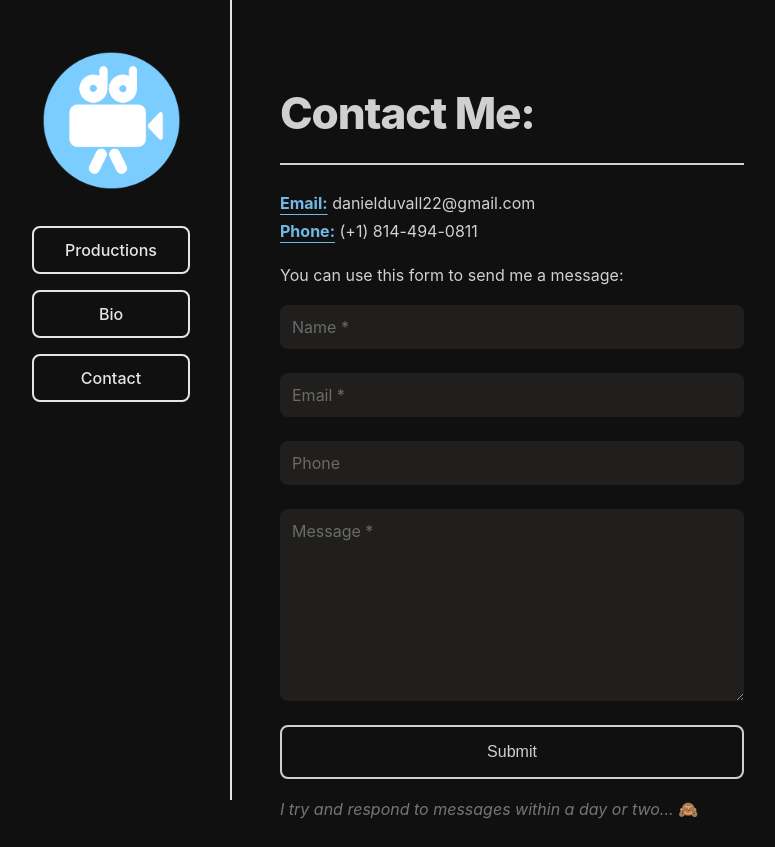
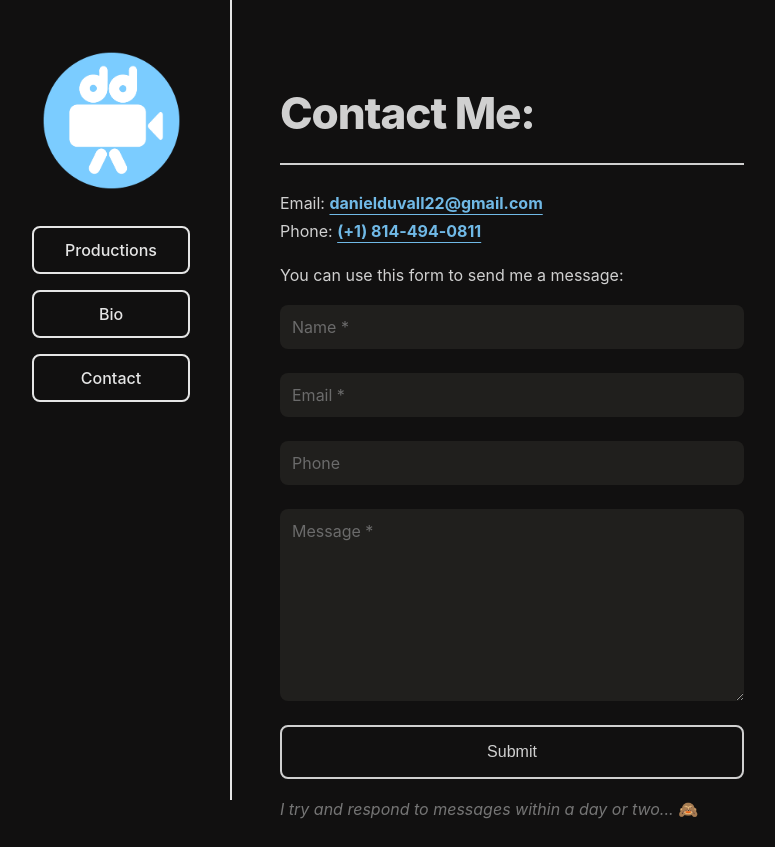
Before and after one commit to matt-wigg/between-the-heights-productions, a Next.js app: page /contact in a window 1280 px wide. Shown: the whole page, without its empty margins (8-783 px from the left). Built offline with nearby package versions, Linux system fonts and the light colour scheme.

Commit message:
testing production endpoint

```diff
--- a/app/(_layout)/nav.tsx
+++ b/app/(_layout)/nav.tsx
@@ -23,7 +23,7 @@ export default function Nav() {
           // Loop through navData and create a list item for each navItem
           navData.navItems.map((item) => (
             <>
-              <Link key={item.id} href={item.url}>
+              <Link key={item.label} href={item.url}>
                 <li data-name={item.label}>{item.label}</li>
               </Link>
             </>
--- a/app/(info)/contact/page.tsx
+++ b/app/(info)/contact/page.tsx
@@ -6,10 +6,17 @@ export default function Contact() {
       <h1>Contact Me:</h1>
       <hr />
       <p>
-        <b>Email:</b>{' '}
-        <a href='mailto: danielduvall22@gmail.com'>danielduvall22@gmail.com</a>
+        Email:{' '}
+        <b>
+          <a href='mailto: danielduvall22@gmail.com'>
+            danielduvall22@gmail.com
+          </a>
+        </b>
         <br />
-        <b>Phone:</b> <a href='tel:814-494-0811'>(+1) 814-494-0811</a>
+        Phone:{' '}
+        <b>
+          <a href='tel:814-494-0811'>(+1) 814-494-0811</a>
+        </b>
       </p>
       <ContactForm />
     </section>
--- a/pages/api/sendEmail.ts
+++ b/pages/api/sendEmail.ts
@@ -20,10 +20,10 @@ export default async function handler(
   });
 
   const ses = new AWS.SES();
-
   const params: AWS.SES.SendEmailRequest = {
     Destination: {
-      ToAddresses: ['danielduvall22@gmail.com'],
+      CcAddresses: ['betweentheheights@gmail.com'],
+      ToAddresses: ['betweentheheights@gmail.com'],
     },
     Message: {
       Body: {
```
